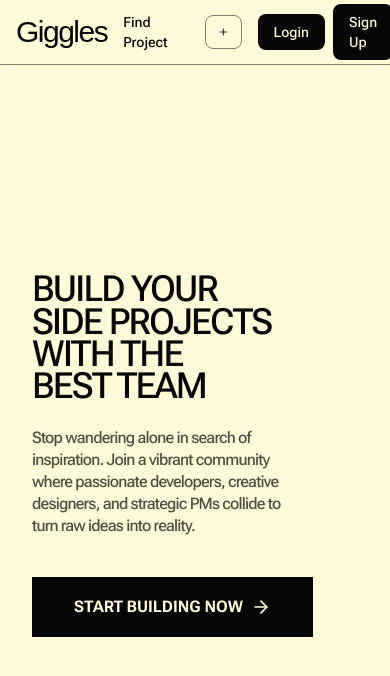
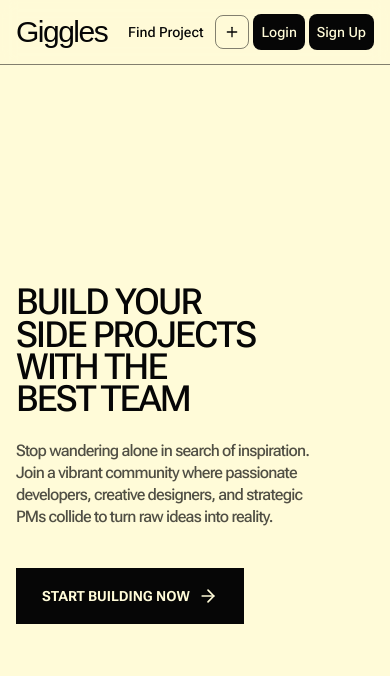
Before and after one commit to jiheejn/sidequest-frontend, a Next.js app: page / in a window 390 px wide. Shown: the top 676 px of the page. Built offline with nearby package versions, Linux system fonts and the light colour scheme; no server answers; a web font is replaced by a local one.

Commit message:
fix: responsive fixes for page layout and navbar
Add box-sizing and overflow rules, reduce padding for small screens

```diff
--- a/src/app/globals.css
+++ b/src/app/globals.css
@@ -117,10 +117,16 @@
 }
 
 @layer base {
-    * {
+    *,
+    *::before,
+    *::after {
+        box-sizing: border-box;
         @apply border-border outline-ring/50;
     }
+    html,
     body {
+        overflow-x: hidden;
+        max-width: 100%;
         @apply bg-background text-foreground;
     }
 }
--- a/src/app/page.tsx
+++ b/src/app/page.tsx
@@ -2,9 +2,9 @@ import { ArrowRight } from "lucide-react"; // 상단에 임포트 잊지 마세
 
 export default function HomePage() {
     return (
-        <div className="relative h-[calc(100vh-4rem)] w-full bg-background overflow-hidden">
-            <div className="h-full w-full flex flex-col justify-center px-8 md:px-20 lg:px-40">
-                <div className="flex flex-col md:flex-row items-center md:items-end w-full">
+        <div className="relative h-[calc(100vh-4rem)] w-full max-w-full bg-background overflow-hidden">
+            <div className="h-full w-full flex flex-col justify-center px-4 sm:px-8 md:px-20 lg:px-40">
+                <div className="flex flex-col md:flex-row items-center md:items-end w-full max-w-full">
 
                     {/* 1. 텍스트 영역 */}
                     <div className="w-full md:w-1/2 flex flex-col justify-center text-left">
@@ -22,12 +22,12 @@ export default function HomePage() {
                     </div>
 
                     {/* 2. 버튼 영역: 아이콘 추가 및 그룹 호버 효과 */}
-                    <div className="mt-10 md:mt-0 md:ml-10 lg:ml-auto md:mb-12 lg:mb-4 w-full md:w-auto flex justify-start">
+                    <div className="mt-10 md:mt-0 md:ml-10 lg:ml-auto md:mb-12 lg:mb-4 w-full md:w-auto flex justify-start max-w-full">
                         <a
                             href="/posts"
-                            className="group relative inline-flex items-center gap-2 px-10 py-4 border-2 border-foreground
-                       bg-foreground text-background text-base font-bold uppercase
-                       overflow-hidden"
+                            className="group relative inline-flex items-center gap-2 px-6 sm:px-10 py-4 border-2 border-foreground
+                       bg-foreground text-background text-sm sm:text-base font-bold uppercase
+                       overflow-hidden whitespace-nowrap max-w-full"
                         >
                             {/* Highlighter fill background - slides in from left on hover */}
                             <span
--- a/src/components/NavBar.tsx
+++ b/src/components/NavBar.tsx
@@ -31,11 +31,11 @@ export function NavBar() {
                     </Link>
 
                     {/* Right - Navigation */}
-                    <div className="flex items-center gap-4">
+                    <div className="flex items-center gap-1 sm:gap-4 min-w-0 shrink">
                         {/* Find Project Link */}
                         <Link
                             href="/posts"
-                            className="group relative px-4 py-2 text-sm font-medium text-foreground overflow-hidden"
+                            className="group relative px-2 sm:px-4 py-2 text-sm font-medium text-foreground overflow-hidden whitespace-nowrap"
                         >
                             <span className="relative z-10">
                                 <span className="bg-[linear-gradient(#a1f27b,#a1f27b)] bg-[length:0%_2px] bg-left-bottom bg-no-repeat transition-[background-size] duration-400 ease-out group-hover:bg-[length:100%_2px] pb-0.5">
@@ -47,9 +47,9 @@ export function NavBar() {
                         {/* New Project Button */}
                         <button
                             onClick={handleNewPost}
-                            className="group relative flex items-center gap-2 px-3 py-2 rounded-lg
+                            className="group relative flex items-center gap-2 px-2 sm:px-3 py-2 rounded-lg
                                      bg-transparent border border-foreground/50 text-foreground text-sm font-medium
-                                     overflow-hidden transition-all duration-200"
+                                     overflow-hidden transition-all duration-200 whitespace-nowrap shrink-0"
                         >
                             <span
                                 className="absolute inset-0 bg-[#a1f27b] origin-left scale-x-0 transition-transform duration-500 ease-out group-hover:scale-x-100 rounded-lg"
@@ -65,11 +65,11 @@ export function NavBar() {
                         {isAuthenticated ? (
                             <AvatarDropdown />
                         ) : (
-                            <div className="flex items-center gap-2">
+                            <div className="flex items-center gap-1 sm:gap-2">
                                 <Link
                                     href="/login"
-                                    className="group px-4 py-2 rounded-lg text-sm font-medium
-                                             bg-foreground text-background"
+                                    className="group px-2 sm:px-4 py-2 rounded-lg text-sm font-medium
+                                             bg-foreground text-background whitespace-nowrap shrink-0"
                                 >
                                     <span className="bg-[linear-gradient(#a1f27b,#a1f27b)] bg-[length:0%_2px] bg-left-bottom bg-no-repeat transition-[background-size] duration-500 ease-out group-hover:bg-[length:100%_2px] pb-0.5">
                                         Login
@@ -77,8 +77,8 @@ export function NavBar() {
                                 </Link>
                                 <Link
                                     href="/signup"
-                                    className="group px-4 py-2 rounded-lg text-sm font-medium
-                                             bg-foreground text-background"
+                                    className="group px-2 sm:px-4 py-2 rounded-lg text-sm font-medium
+                                             bg-foreground text-background whitespace-nowrap shrink-0"
                                 >
                                     <span className="bg-[linear-gradient(#a1f27b,#a1f27b)] bg-[length:0%_2px] bg-left-bottom bg-no-repeat transition-[background-size] duration-500 ease-out group-hover:bg-[length:100%_2px] pb-0.5">
                                         Sign Up
```
